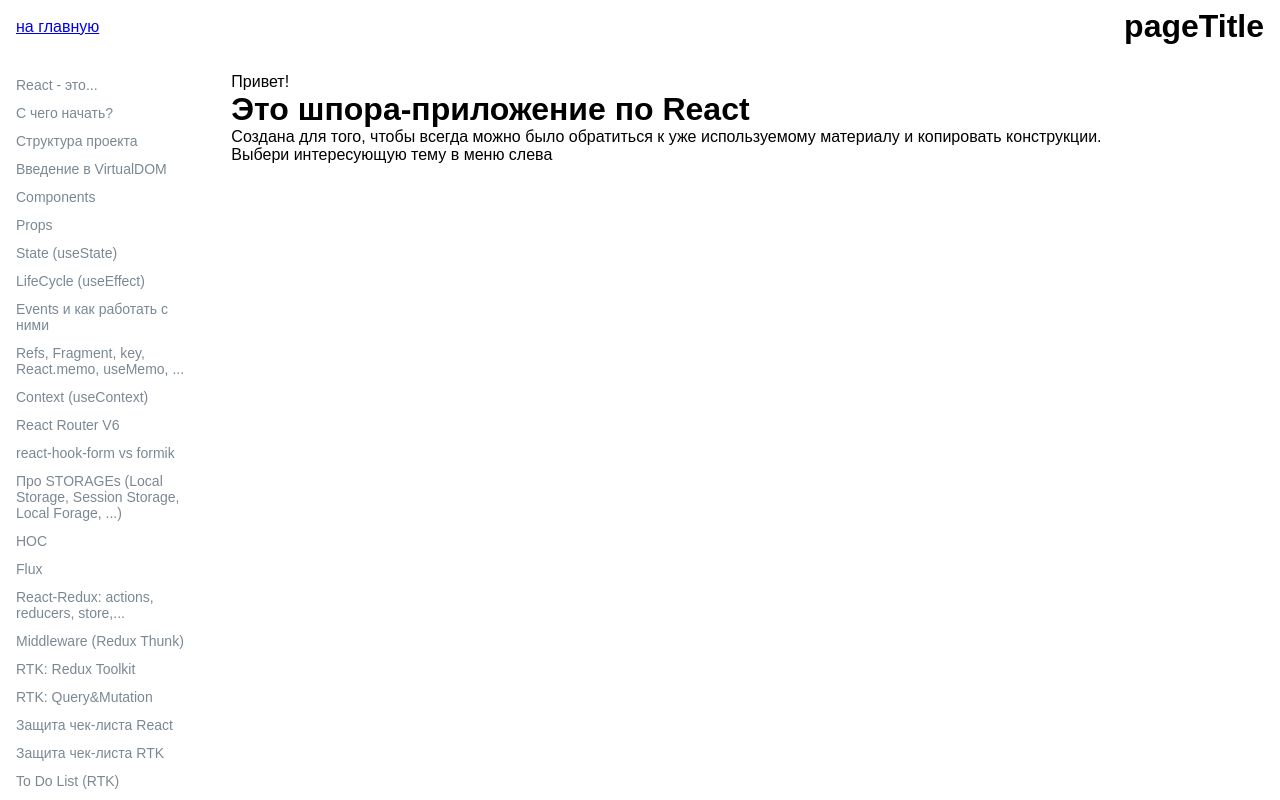
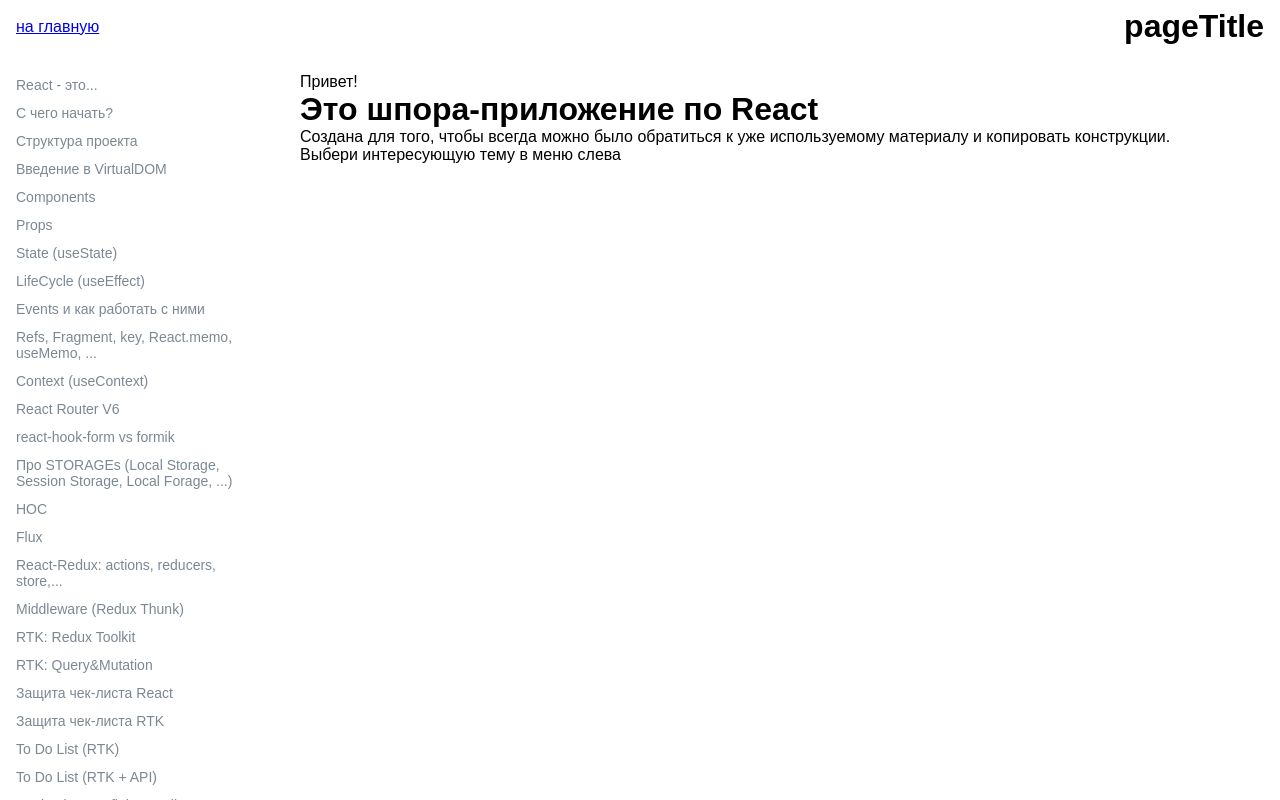
Before and after one commit to slavkapiyavka/react-cheatsheet, a Next.js app: page / in a window 1280 px wide. Built offline with nearby package versions, Linux system fonts and the light colour scheme; a web font is replaced by a local one.

Commit message:
fix: layout grid columns size

```diff
--- a/src/styles/layout.css
+++ b/src/styles/layout.css
@@ -1,7 +1,7 @@
 .layout {
     display: grid;
     grid-template-areas: 'header header' 'navigation content';
-    grid-template-columns: 1fr 5fr;
+    grid-template-columns: 280px 1fr;
     grid-template-rows: min-content 1fr;
     gap: 12px;
     height: 100dvh;
```
